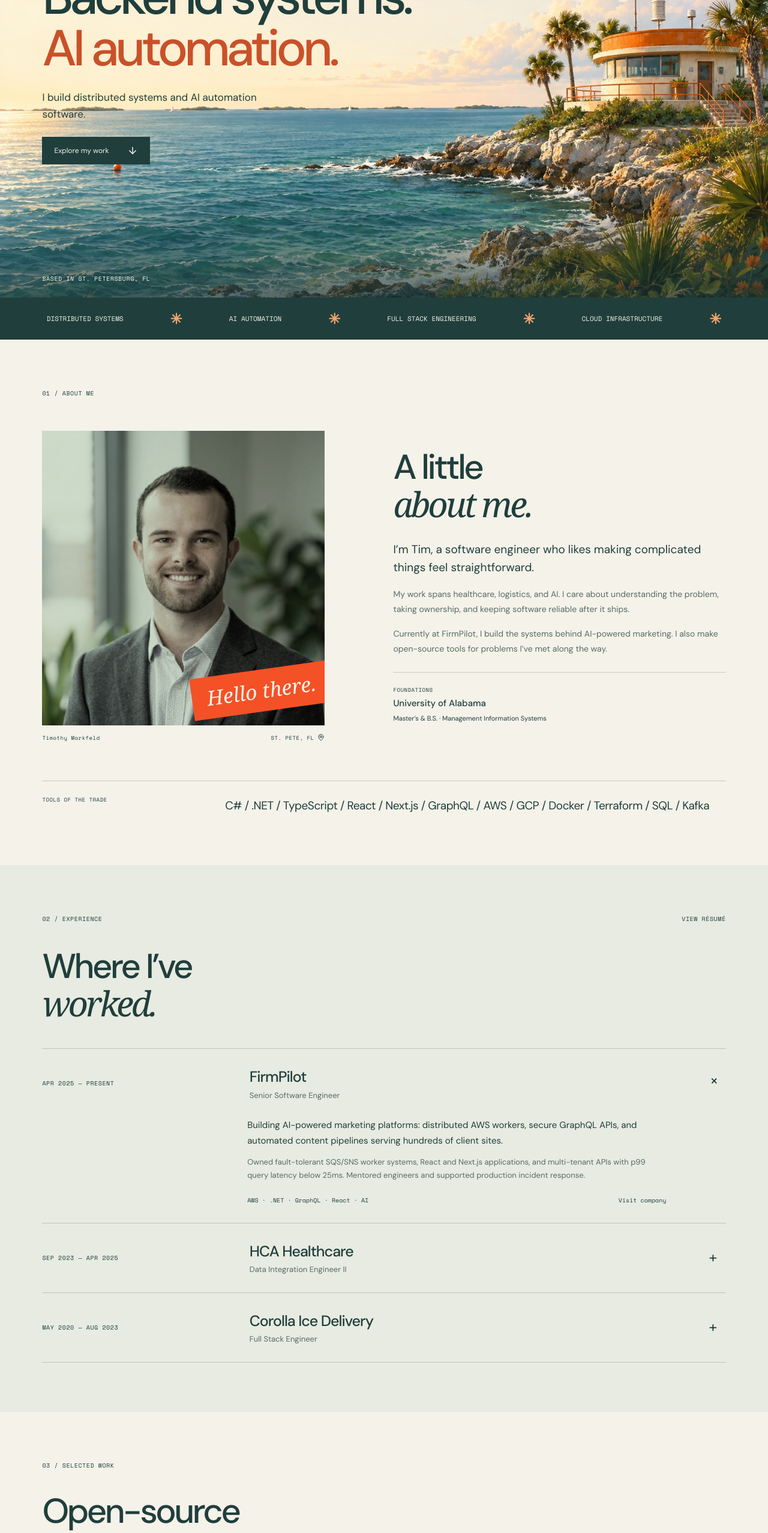
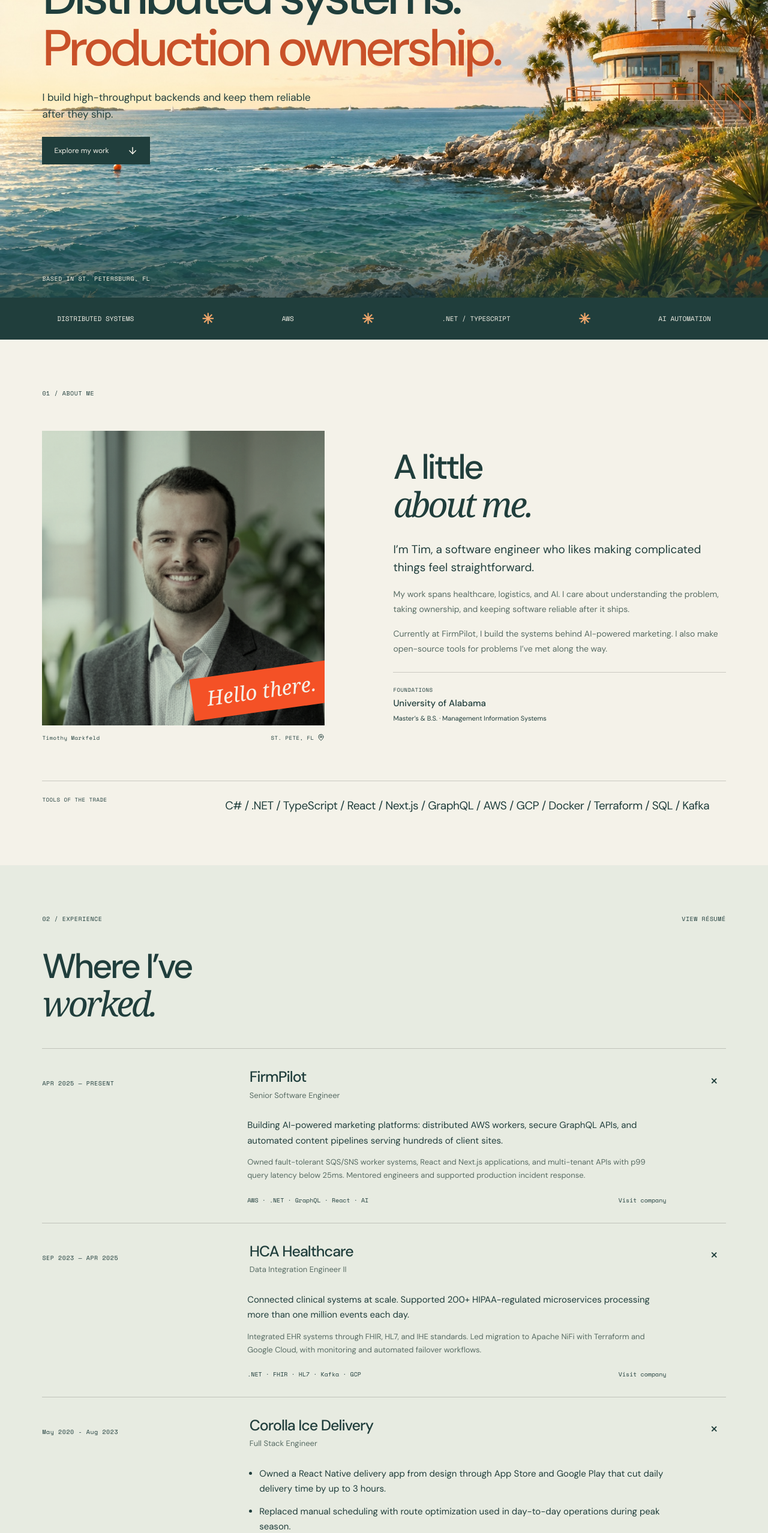
Before and after one commit to tcmarkfeld/personal-site-vite, a React (Vite) app: page / in a window 1280 px wide. Shown: the part 234-2789 px from the top of the page at 60% size. Built offline with nearby package versions, Linux system fonts and the light colour scheme.

Commit message:
update social icon and copy

```diff
--- a/index.html
+++ b/index.html
@@ -52,7 +52,17 @@
       content="Senior Software Engineer with experience in .NET microservices, healthcare data integration, and AI-driven automation pipelines."
     />
     <meta property="og:url" content="https://timmarkfeld.com/" />
-    <meta property="og:image" content="https://timmarkfeld.com/TM.png" />
+    <meta
+      property="og:image"
+      content="https://timmarkfeld.com/social-preview.jpg"
+    />
+    <meta property="og:image:type" content="image/jpeg" />
+    <meta property="og:image:width" content="1280" />
+    <meta property="og:image:height" content="720" />
+    <meta
+      property="og:image:alt"
+      content="Timothy Markfeld — Distributed systems. Production ownership. Coastal house at sunset."
+    />
 
     <meta name="twitter:card" content="summary_large_image" />
     <meta
@@ -63,7 +73,14 @@
       name="twitter:description"
       content="Senior Software Engineer specializing in scalable backend systems, GraphQL APIs, and AI automation pipelines."
     />
-    <meta name="twitter:image" content="https://timmarkfeld.com/TM.png" />
+    <meta
+      name="twitter:image"
+      content="https://timmarkfeld.com/social-preview.jpg"
+    />
+    <meta
+      name="twitter:image:alt"
+      content="Timothy Markfeld — Distributed systems. Production ownership. Coastal house at sunset."
+    />
 
     <script type="application/ld+json">
       {
@@ -71,7 +88,7 @@
         "@type": "Person",
         "name": "Timothy Markfeld",
         "url": "https://timmarkfeld.com/",
-        "image": "https://timmarkfeld.com/TM.png",
+        "image": "https://timmarkfeld.com/social-preview.jpg",
         "jobTitle": "Senior Software Engineer",
         "email": "mailto:timmarkfeld@gmail.com",
         "sameAs": [
--- a/src/pages/Home/Home.css
+++ b/src/pages/Home/Home.css
@@ -218,13 +218,6 @@
   text-align: center;
   font-size: 8px;
   margin-top: 0;
-}
-.hero-caption {
-  grid-column: 1 / -1;
-  display: flex;
-  justify-content: space-between;
-  padding: 16px 0 18px;
-  position: relative;
 }
 .focus-strip {
   background: var(--black);
@@ -542,6 +535,15 @@
   color: var(--muted);
   font-size: 13px;
 }
+.job-content ul {
+  list-style: disc;
+  padding-left: 20px;
+  font-size: 15px;
+  line-height: 1.7;
+}
+.job-content li + li {
+  margin-top: 12px;
+}
 .job-content > div {
   display: flex;
   justify-content: space-between;
@@ -825,15 +827,6 @@
     margin-top: 20px;
   }
 
-  .hero-caption {
-    display: grid;
-    grid-template-columns: minmax(0, 1fr) auto;
-    align-items: center;
-    gap: 16px;
-    width: 100%;
-    font-size: 9px;
-    padding: 16px 0;
-  }
   .focus-strip {
     display: grid;
     grid-template-columns: repeat(2, minmax(0, 1fr));
@@ -848,7 +841,7 @@
     font-size: clamp(8px, 2.2vw, 10px);
   }
   .focus-strip span::before {
-    content: '✳';
+    content: '·';
     color: var(--orange);
     font-size: 16px;
     flex-shrink: 0;
@@ -1048,13 +1041,11 @@
 }
 .portfolio .folio-intro {
   padding-top: 25px;
-  width: min(360px, 100%);
+  width: min(460px, 100%);
 }
-.portfolio .hero-caption {
+.hero-caption {
   margin-top: auto;
   padding: 70px 0 24px;
-  align-items: center;
-  width: 100%;
   color: #fff8e8;
   text-shadow: 0 1px 5px #102f35;
 }
@@ -1119,6 +1110,10 @@
   .portfolio .folio-intro p {
     font-size: 15px;
   }
+  .hero-caption {
+    padding: 80px 0 20px;
+    font-size: 8px;
+  }
   .coastal-painting {
     width: 155%;
     left: -55%;
@@ -1128,18 +1123,13 @@
     top: -3%;
     right: -15%;
   }
-  .portfolio .hero-caption {
-    padding: 80px 0 20px;
-    gap: 18px;
-    font-size: 8px;
-  }
   .coastal-shade {
     background: linear-gradient(
       180deg,
       var(--paper) 0%,
-      #f4f2e9e6 20%,
-      #f4f2e980 43%,
-      transparent 64%,
+      #f4f2e9e6 45%,
+      #f4f2e980 60%,
+      transparent 75%,
       #102f35b3 100%
     );
   }
--- a/src/pages/Home/Home.tsx
+++ b/src/pages/Home/Home.tsx
@@ -68,11 +68,12 @@ const experience = [
   {
     company: 'Corolla Ice Delivery',
     role: 'Full Stack Engineer',
-    date: 'MAY 2020 — AUG 2023',
-    description:
-      'Built mobile and web tools for customer management, delivery tracking, and optimized driver routes.',
-    detail:
-      'Built the React Native mobile app, React website, Node.js backend, and MySQL database. Grouped deliveries by neighborhood and address to improve daily routes.',
+    date: 'May 2020 - Aug 2023',
+    bullets: [
+      'Owned a React Native delivery app from design through App Store and Google Play that cut daily delivery time by up to 3 hours.',
+      'Replaced manual scheduling with route optimization used in day-to-day operations during peak season.',
+      'Built the supporting React site and Node/MySQL backend so drivers and ops ran on one stack end to end.',
+    ],
     tags: 'React Native · React · Node.js · MySQL',
     href: 'https://corollaicedelivery.com/',
   },
@@ -148,13 +149,16 @@ export const Home = () => {
             <span>SENIOR SOFTWARE ENGINEER</span>
           </div>
           <h1 id="hero-title">
-            Backend systems.
+            Distributed systems.
             <br />
-            <span>AI automation.</span>
+            <span>Production ownership.</span>
           </h1>
           <div className="hero-bottom">
             <div className="folio-intro">
-              <p>I build distributed systems and AI automation software.</p>
+              <p>
+                I build high-throughput backends and keep them reliable after
+                they ship.
+              </p>
               <a className="solid-link" href="#experience">
                 Explore my work <ArrowDown size={18} />
               </a>
@@ -167,13 +171,12 @@ export const Home = () => {
 
         <div className="focus-strip" aria-label="Specialties">
           <span>DISTRIBUTED SYSTEMS</span>
-          <b>✳</b>
+          <b aria-hidden="true">✳</b>
+          <span>AWS</span>
+          <b aria-hidden="true">✳</b>
+          <span>.NET / TYPESCRIPT</span>
+          <b aria-hidden="true">✳</b>
           <span>AI AUTOMATION</span>
-          <b>✳</b>
-          <span>FULL STACK ENGINEERING</span>
-          <b>✳</b>
-          <span>CLOUD INFRASTRUCTURE</span>
-          <b>✳</b>
         </div>
 
         <section className="folio-section about-section-new" id="about">
@@ -252,11 +255,11 @@ export const Home = () => {
             <em>worked.</em>
           </h2>
           <div className="experience-list">
-            {experience.map((job, index) => (
+            {experience.map((job) => (
               <details
                 className="job"
                 key={job.company}
-                open={index === 0 ? true : undefined}
+                open={true}
               >
                 <summary>
                   <span className="job-date">{job.date}</span>
@@ -269,8 +272,18 @@ export const Home = () => {
                   </span>
                 </summary>
                 <div className="job-content">
-                  <p>{job.description}</p>
-                  <p>{job.detail}</p>
+                  {job.bullets ? (
+                    <ul>
+                      {job.bullets.map((bullet) => (
+                        <li key={bullet}>{bullet}</li>
+                      ))}
+                    </ul>
+                  ) : (
+                    <>
+                      <p>{job.description}</p>
+                      <p>{job.detail}</p>
+                    </>
+                  )}
                   <div>
                     <span>{job.tags}</span>
                     <a href={job.href} target="_blank" rel="noreferrer">
```
Also changed, not shown: public/social-preview.jpg (added).
